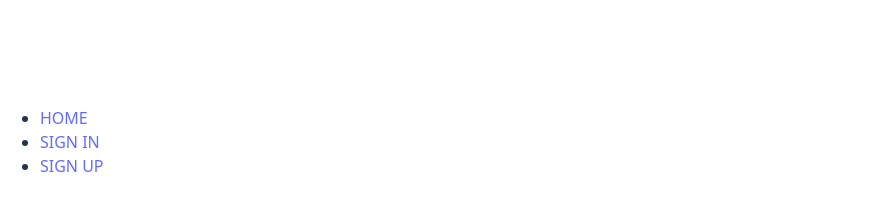
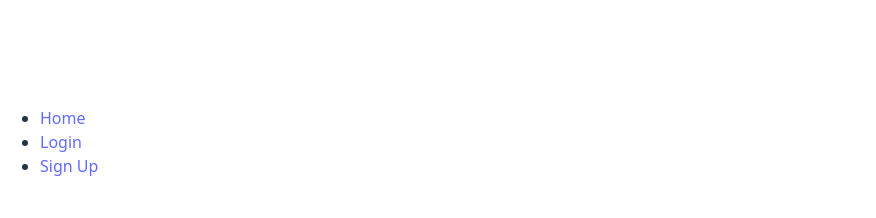
Before and after one commit to hamadbah/National-IT-Task-Force-Front-End, a React (Vite) app: page / in a window 1280 px wide. Shown: the part 204-422 px from the top of the page, without its empty margins (0-876 px from the left). Built offline with nearby package versions, Linux system fonts and the light colour scheme; no server answers.

Commit message:
Reformat Titles

```diff
--- a/src/components/NavBar/NavBar.jsx
+++ b/src/components/NavBar/NavBar.jsx
@@ -13,7 +13,7 @@ const NavBar = () => {
   return (
     <nav>
       <ul>
-        <li><Link to='/'>HOME</Link></li>
+        <li><Link to='/'>Home</Link></li>
 
         {user ? (
           <>
@@ -30,12 +30,12 @@ const NavBar = () => {
               </>
             )}
 
-            <li><Link to='/' onClick={handleSignOut}>SIGN OUT</Link></li>
+            <li><Link to='/' onClick={handleSignOut}>Logout</Link></li>
           </>
         ) : (
           <>
-            <li><Link to='/sign-in'>SIGN IN</Link></li>
-            <li><Link to='/sign-up'>SIGN UP</Link></li>
+            <li><Link to='/sign-in'>Login</Link></li>
+            <li><Link to='/sign-up'>Sign Up</Link></li>
           </>
         )}
       </ul>
```
